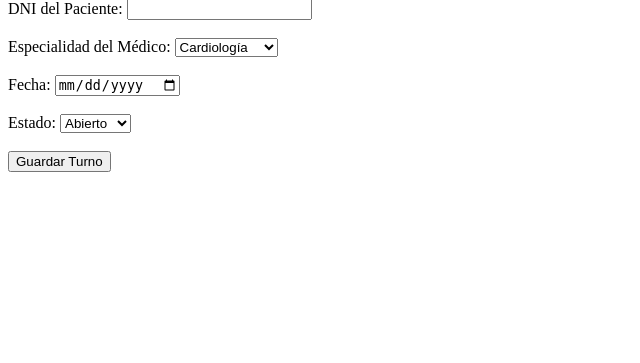
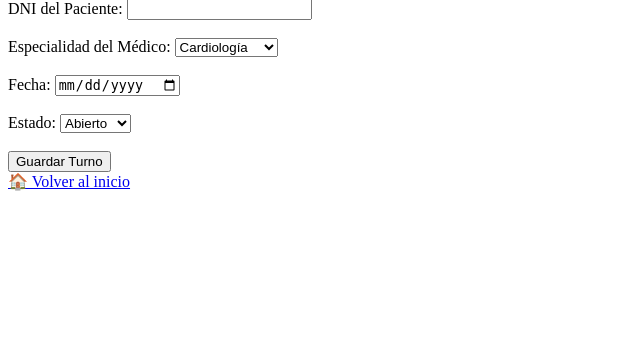
Before and after one commit to cordob4a/ABM-clinica, a Flask app: page /cargar_turno in a window 1280 px wide. Shown: the part 81-444 px from the top of the page, without its empty margins (0-640 px from the left). Run offline with Flask 3, Linux system fonts and the light colour scheme.

Commit message:
se agrego un retorno en cada vista

```diff
--- a/templates/cargar_paciente.html
+++ b/templates/cargar_paciente.html
@@ -34,6 +34,6 @@
             </li>
         {% endfor %}
     </ul>
-
+ <a href="{{ url_for('home') }}">🏠 Volver al inicio</a>
 </body>
 </html>
--- a/templates/cargar_turno.html
+++ b/templates/cargar_turno.html
@@ -33,5 +33,6 @@
 
         <button type="submit">Guardar Turno</button>
     </form>
+    <a href="{{ url_for('home') }}">🏠 Volver al inicio</a>
 </body>
 </html>
--- a/templates/edit.html
+++ b/templates/edit.html
@@ -18,7 +18,7 @@
         <input type="number" name="tel" required>
         <button type="submit">Actualizar</button>
     </form>
-
+<a href="{{ url_for('home') }}">🏠 Volver al inicio</a>
 </body>
 
 </html>
--- a/templates/editar_turno.html
+++ b/templates/editar_turno.html
@@ -14,6 +14,7 @@
 
     <button type="submit">Actualizar Turno</button>
 </form>
+<a href="{{ url_for('home') }}">🏠 Volver al inicio</a>
 
 {% if error %}
 <p style="color: red;">{{ error }}</p>
--- a/templates/vistap.html
+++ b/templates/vistap.html
@@ -12,3 +12,4 @@
         </li>
         {% endfor %}
     </ul>
+    <a href="{{ url_for('home') }}">🏠 Volver al inicio</a>
```
Also changed, not shown: instance/clinica.db.
